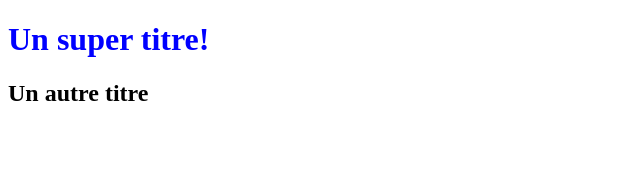
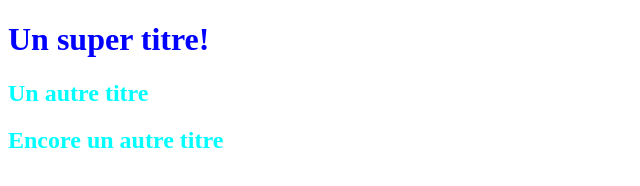
Before and after one commit to Elzixe/OpenclarssromsProject, a plain HTML site: page index.html in a window 1280 px wide. Shown: the whole page, without its empty margins (0-640 px from the left). Drawn offline with Linux system fonts and the light colour scheme.

Commit message:
Ajout css H2 + H3 + h3 dans html

```diff
--- a/index.html
+++ b/index.html
@@ -7,5 +7,6 @@
   <body>
     <h1>Un super titre!</h1>
     <h2>Un autre titre</h2>
+    <h2>Encore un autre titre</h2>
   </body>
 </html>
--- a/styles.css
+++ b/styles.css
@@ -1,3 +1,11 @@
 h1 {
     color: blue;
  }
+ h2{
+    color:aqua
+ }
+
+ h3{
+
+    color: brown;
+ }
```
